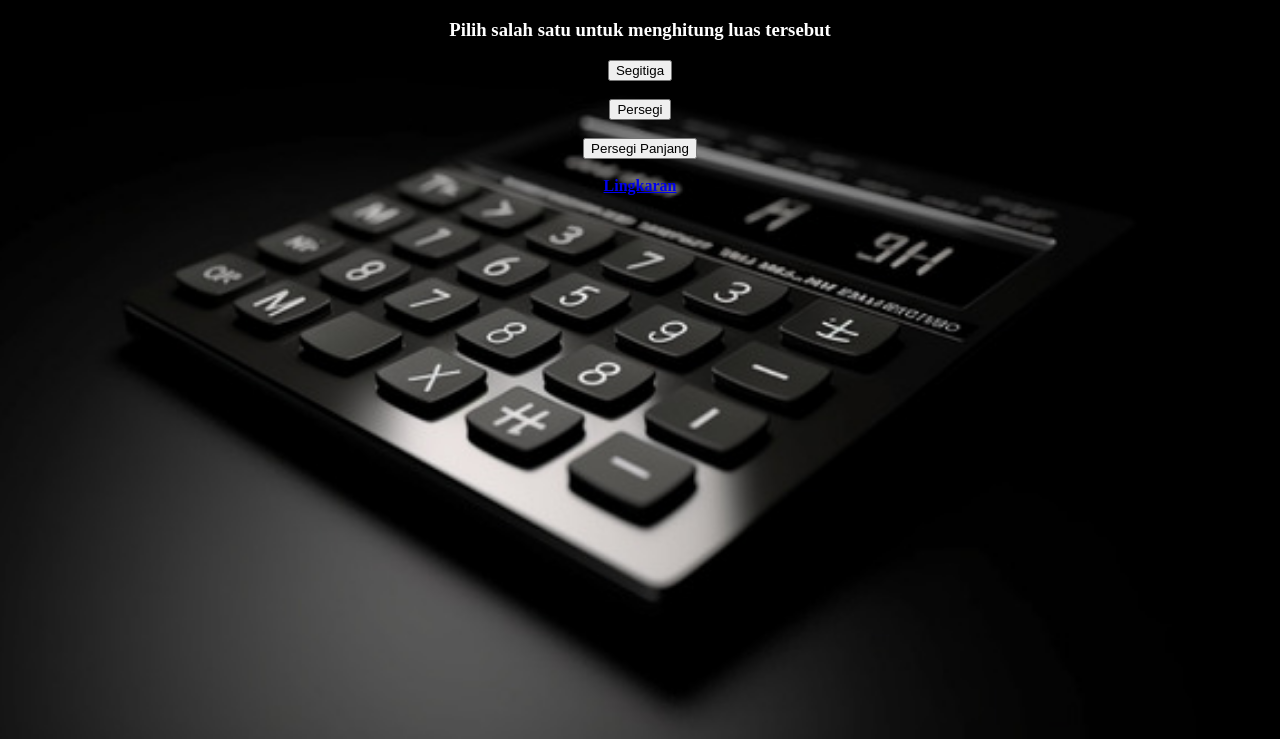
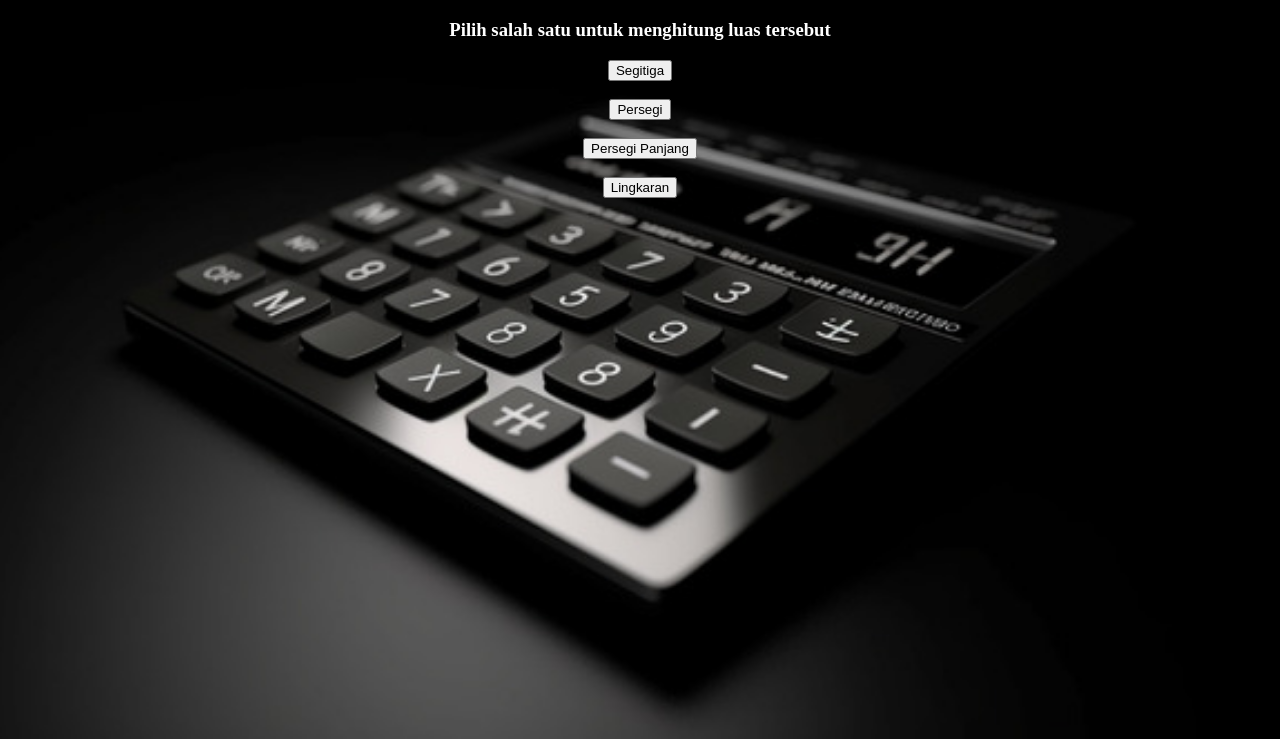
Before and after one commit to RicoAjalah/Coba, a plain HTML site: page index.html in a window 1280 px wide. Shown: the part 61-800 px from the top of the page. Drawn offline with Linux system fonts and the light colour scheme.

Commit message:
Update index.html

```diff
--- a/index.html
+++ b/index.html
@@ -57,6 +57,6 @@ body {
   <form method="post" action="Luas Persegi Panjang.html">
     <input type="submit" value="Persegi Panjang">
     </form> <br>
-   <a href="Luas Lingkaran.html" class="button-link">Lingkaran</a>
+   <a href="Luas Lingkaran.html" class="button-link"><button>Lingkaran</button></a>
 </body>
 </html>
```
